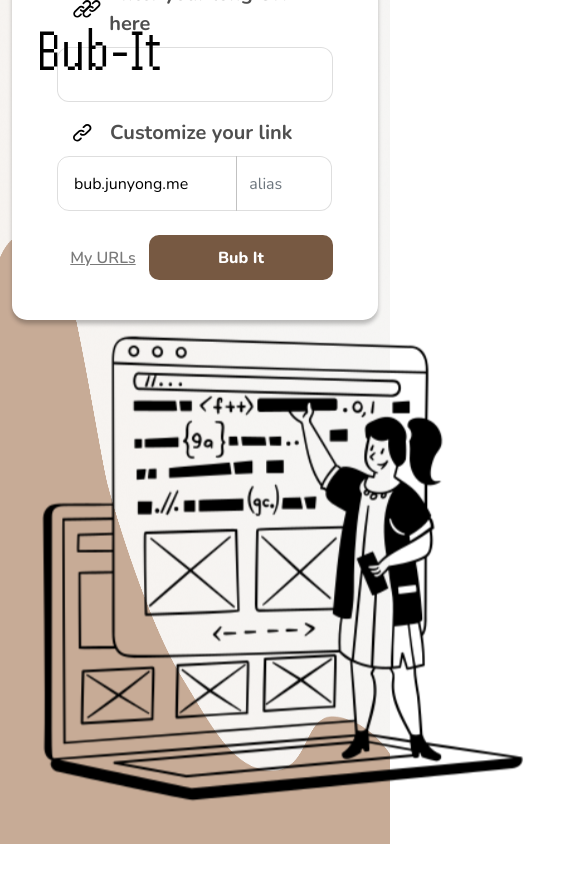
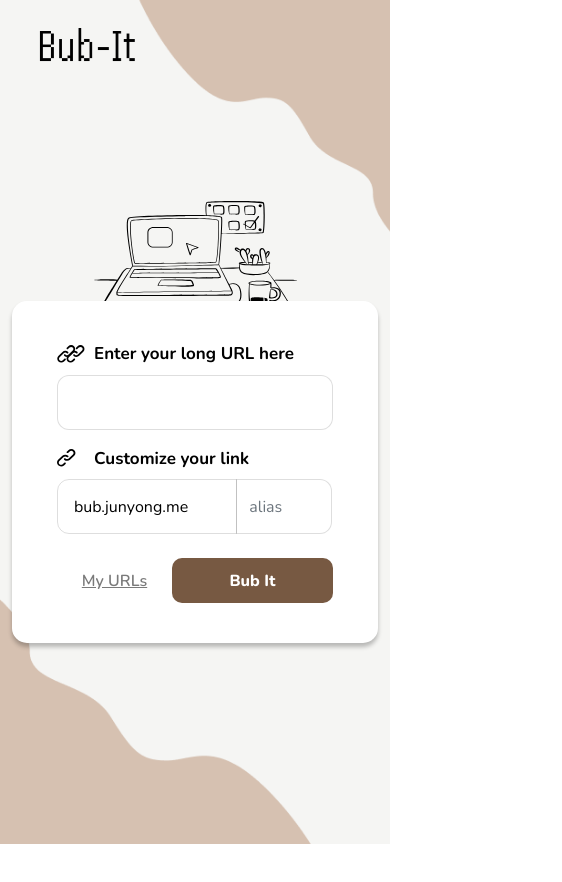
Before and after one commit to junyongxlee/bub-it-fe, a Vue app: page / in a window 390 px wide. Shown: the top 882 px of the page, 562 px wide, since content can reach past the window. After the commit the page ends 844 px from the top, so only its background shows below. Built offline with nearby package versions, Linux system fonts and the light colour scheme; no server answers.

Commit message:
Homepage Mobile Responsiveness

```diff
--- a/src/components/CreateUrlForm.vue
+++ b/src/components/CreateUrlForm.vue
@@ -2,7 +2,7 @@
   <div class="create-url-form">
     <div class="card">
       <div class="url-input">
-        <div class="d-flex flex-row align-items-center ms-3">
+        <div class="d-flex flex-row align-items-center ms-lg-3">
           <div class="icon-wrapper d-flex" style="width: 29px">
             <img
               src="../assets/icons/link-double.svg"
@@ -10,7 +10,7 @@
               alt="Link Icon"
             />
           </div>
-          <p class="m-0 ms-2 fw-bold">Enter your long URL here</p>
+          <div class="m-0 ms-2 fw-bold label">Enter your long URL here</div>
         </div>
         <input
           class="form-control mt-2"
@@ -20,11 +20,11 @@
         />
       </div>
       <div class="url-alias-input mt-3">
-        <div class="d-flex flex-row align-items-center ms-3">
+        <div class="d-flex flex-row align-items-center ms-lg-3">
           <div class="icon-wrapper d-flex" style="width: 29px">
             <img src="../assets/icons/link.svg" height="18" alt="Link Icon" />
           </div>
-          <p class="m-0 ms-2 fw-bold">Customize your link</p>
+          <div class="m-0 ms-2 fw-bold label">Customize your link</div>
         </div>
         <div class="d-flex flex-row align-items-stretch">
           <div class="domain-box mt-2 d-flex align-items-center ps-3 pe-5">
@@ -46,12 +46,12 @@
         class="actions d-flex flex-row align-items-center"
         :class="{ 'mt-4': !errorMessage }"
       >
-        <router-link to="/url" class="my-url-link col-4 text-center"
+        <router-link to="/url" class="my-url-link col-5 col-lg-4 text-center"
           >My URLs</router-link
         >
         <button
           type="button"
-          class="btn btn-main btn-bub-it col-8"
+          class="btn btn-main btn-bub-it col-7 col-lg-8"
           @click="submit"
         >
           <span v-if="loading" class="spinner-border" role="status"></span>
@@ -147,4 +147,12 @@ export default {
     height: 45px;
   }
 }
+
+.label {
+  color: #000000;
+  font-size: 19px;
+  @media (max-width: 991.98px) {
+    font-size: 17px;
+  }
+}
 </style>
--- a/src/components/Header.vue
+++ b/src/components/Header.vue
@@ -21,6 +21,10 @@ export default {
       max-width: 120px;
       margin-left: 40px;
       margin-top: 15px;
+
+      @media (max-width: 991.98px) {
+        max-width: 95px;
+      }
     }
   }
 }
--- a/src/views/Home.vue
+++ b/src/views/Home.vue
@@ -1,11 +1,16 @@
 <template>
   <div class="home d-flex flex-column justify-content-center">
+    <div class="background desktop d-none d-lg-block"></div>
+    <div class="background mobile d-lg-none"></div>
+    <div class="illustration-mobile d-flex justify-content-center d-lg-none">
+      <img src="../assets/images/home-illustration-mobile.svg" alt="" />
+    </div>
     <div class="container">
       <div class="row">
         <div class="col-lg-6 d-flex justify-content-center align-items-center">
           <CreateUrlForm @submitted="onFormSubmit" />
         </div>
-        <div class="illustration col-lg-6">
+        <div class="illustration col-lg-6 d-none d-lg-block">
           <img src="../assets/images/home-illustration.svg" alt="" />
         </div>
       </div>
@@ -36,14 +41,15 @@
             class="d-flex w-100 justify-content-center mt-4"
             style="z-index: 1"
           >
-            <div class="link-box px-4 d-flex align-items-center col-7">
+            <div class="link-box px-4 d-flex align-items-center col-8">
               bub.junyong.me/{{ alias }}
             </div>
             <button
               type="button"
               class="
                 btn btn-copy btn-main
-                col-3
+                col-2
+                col-lg-3
                 d-flex
                 justify-content-center
                 align-items-center
@@ -56,7 +62,7 @@
                 width="17"
                 alt=""
               />
-              Copy
+              <span class="d-none d-lg-block">Copy</span>
             </button>
           </div>
           <div class="link-message-wrapper">
@@ -67,16 +73,16 @@
               Link copied!
             </div>
           </div>
-
+          <!-- Actions button desktop -->
           <div
             class="
-              d-flex
               justify-content-center
               align-items-center
               w-100
               mt-4
               mb-4
               pt-3
+              d-none d-lg-flex
             "
           >
             <a @click="goToMyUrls" class="my-url-link col-4 text-center"
@@ -98,6 +104,30 @@
                 />
               </span>
             </button>
+          </div>
+          <!-- Actions button mobile -->
+          <div
+            class="
+              d-lg-none d-flex
+              flex-column
+              align-items-center
+              w-100
+              mt-4
+              mb-4
+              pt-3
+            "
+          >
+            <button
+              type="button"
+              class="btn btn-main btn-detailed-stats col-6"
+              @click="goToDetail"
+            >
+              <span v-if="loading" class="spinner-border" role="status"></span>
+              <span v-else>Detailed stats </span>
+            </button>
+            <a @click="goToMyUrls" class="mt-4 my-url-link col-4 text-center"
+              >My URLs</a
+            >
           </div>
         </div>
       </div>
@@ -144,9 +174,6 @@ export default {
 
 <style lang="scss" scoped>
 .home {
-  background: url("../assets/images/home-background-desktop.png") no-repeat
-    bottom fixed;
-  background-size: 100% 100%;
   position: absolute;
   top: 0;
   left: 0;
@@ -155,9 +182,36 @@ export default {
   height: 100vh;
 
   .illustration img {
-    max-width: 550px;
+    max-width: 500px;
+  }
+
+  .illustration-mobile {
+    img {
+      max-width: 60%;
+      margin-bottom: -63px;
+    }
   }
 }
+
+.background {
+  background-size: 100% 100% !important;
+  height: 100%;
+  width: 100%;
+  z-index: -1;
+  position: fixed;
+  top: 0;
+  bottom: 0;
+
+  &.desktop {
+    background: url("../assets/images/home-background-desktop.png") no-repeat
+      bottom fixed;
+  }
+  &.mobile {
+    background: url("../assets/images/home-background-mobile.png") no-repeat
+      bottom fixed;
+  }
+}
+
 .modal-content {
   background: #fffaf5;
   border-radius: 20px;
@@ -192,12 +246,21 @@ export default {
     color: #000;
     font-weight: bold;
     cursor: pointer;
+    @media (max-width: 991.98px) {
+      font-weight: 600;
+      font-size: 15px;
+      color: #666666;
+    }
   }
 
   .btn-detailed-stats {
     font-weight: 600;
     height: 50px;
     border-radius: 8px;
+
+    @media (max-width: 991.98px) {
+      height: 36px;
+    }
   }
 }
 
```
Also changed, not shown: src/assets/images/home-background-mobile.png (added), src/assets/images/home-illustration-mobile.svg (added).
